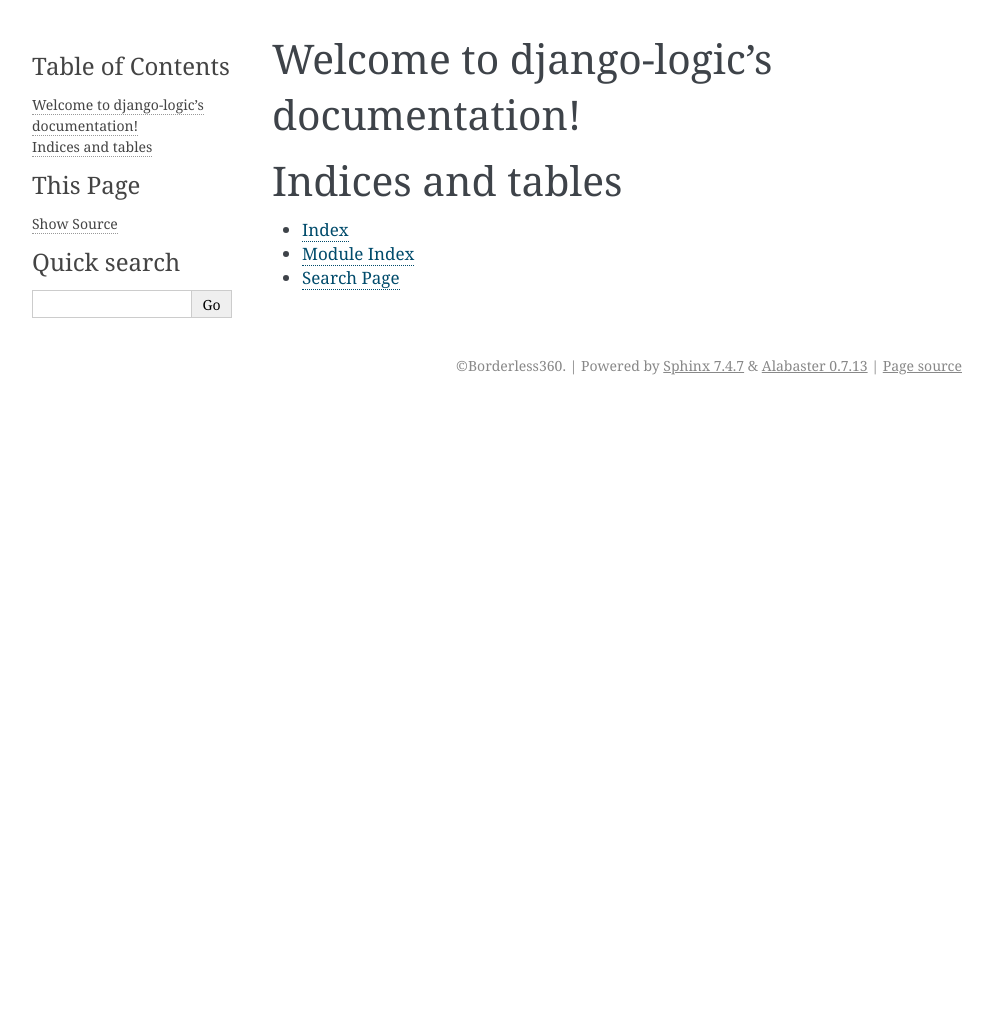
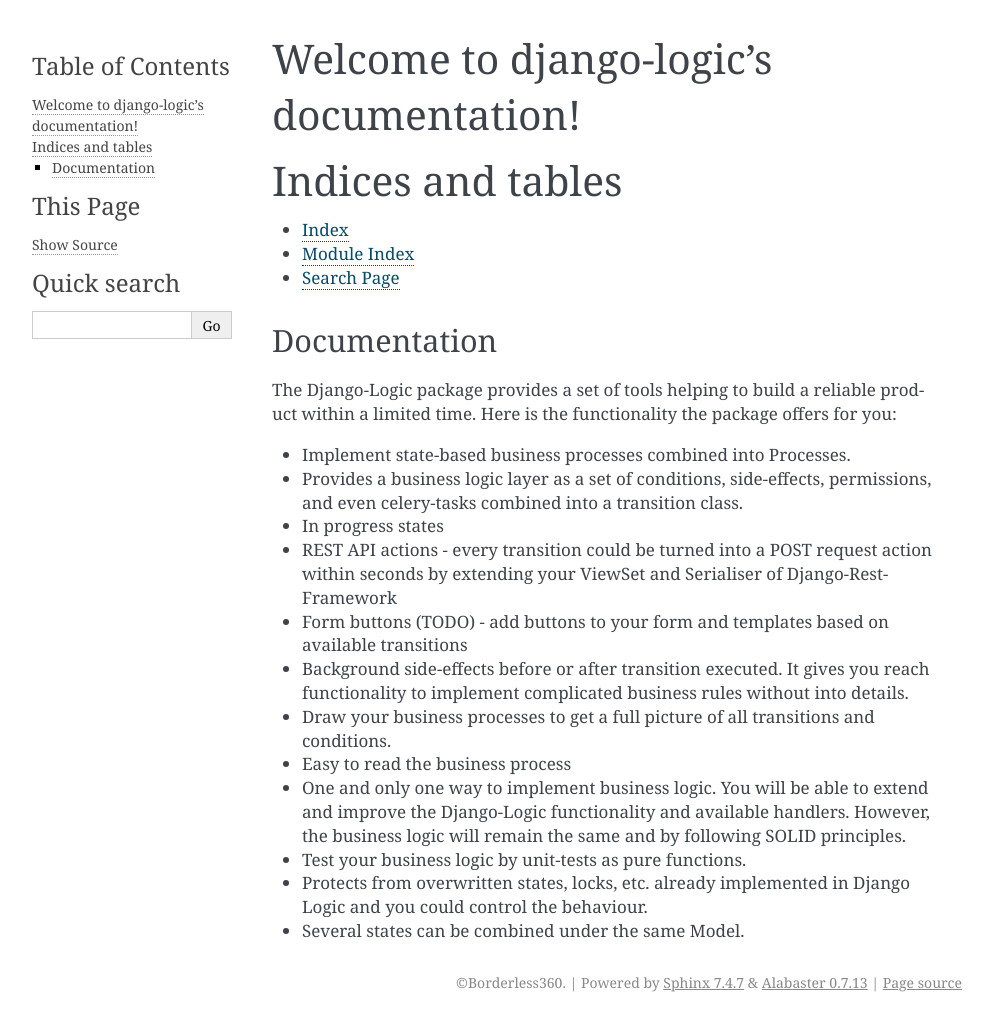
Before and after one commit to Borderless360/django-logic, a Sphinx documentation site: the page built from docs/index.rst, in a window 1280 px wide. Shown: the whole page, without its empty margins (148-1141 px from the left). Built offline with Sphinx 7.4.7, drawn with Linux system fonts in a browser that asks for light colours; before the commit the page ends 900 px from its top, so only the background shows below that.

Commit message:
documentation improvements

```diff
--- a/docs/conf.py
+++ b/docs/conf.py
@@ -4,18 +4,21 @@
 # list see the documentation:
 # https://www.sphinx-doc.org/en/master/usage/configuration.html
 
-# -- Path setup --------------------------------------------------------------
 
-# If extensions (or modules to document with autodoc) are in another directory,
-# add these directories to sys.path here. If the directory is relative to the
-# documentation root, use os.path.abspath to make it absolute, like shown here.
-#
+# -- Project information -----------------------------------------------------
+from django.conf import settings
 import os
 import sys
-sys.path.insert(0, os.path.abspath('./django_logic/'))
-
-
-# -- Project information -----------------------------------------------------
+import django
+sys.path.insert(0, os.path.abspath('..'))
+settings.configure(
+    DEBUG=True,
+    SECRET_KEY='doc',
+    INSTALLED_APPS=('django_logic',
+                    'django.contrib.contenttypes'),
+    MIDDLEWARE=(),
+)
+django.setup()
 
 project = 'django-logic'
 copyright = 'Borderless360'
@@ -28,6 +31,10 @@ author = 'Emil Balashov'
 # extensions coming with Sphinx (named 'sphinx.ext.*') or your custom
 # ones.
 extensions = [
+    'sphinx.ext.autodoc',
+    'sphinx.ext.todo',
+    'sphinx.ext.coverage',
+    'sphinx.ext.graphviz',
 ]
 
 # Add any paths that contain templates here, relative to this directory.
--- a/docs/index.rst
+++ b/docs/index.rst
@@ -18,3 +18,22 @@ Indices and tables
 * :ref:`genindex`
 * :ref:`modindex`
 * :ref:`search`
+
+=============
+Documentation
+=============
+
+The Django-Logic package provides a set of tools helping to build a reliable product within a limited time. Here is the functionality the package offers for you:
+
+- Implement state-based business processes combined into Processes.
+- Provides a business logic layer as a set of conditions, side-effects, permissions, and even celery-tasks combined into a transition class.
+- In progress states
+- REST API actions - every transition could be turned into a POST request action within seconds by extending your ViewSet and Serialiser of Django-Rest-Framework
+- Form buttons (TODO) - add buttons to your form and templates based on available transitions
+- Background side-effects before or after transition executed. It gives you reach functionality to implement complicated business rules without into details.
+- Draw your business processes to get a full picture of all transitions and conditions.
+- Easy to read the business process
+- One and only one way to implement business logic. You will be able to extend and improve the Django-Logic functionality and available handlers. However, the business logic will remain the same and by following SOLID principles.
+- Test your business logic by unit-tests as pure functions.
+- Protects from overwritten states, locks, etc. already implemented in Django Logic and you could control the behaviour.
+- Several states can be combined under the same Model.
```
Also changed, not shown: README.md (+1 -1 lines), 1 other file.
